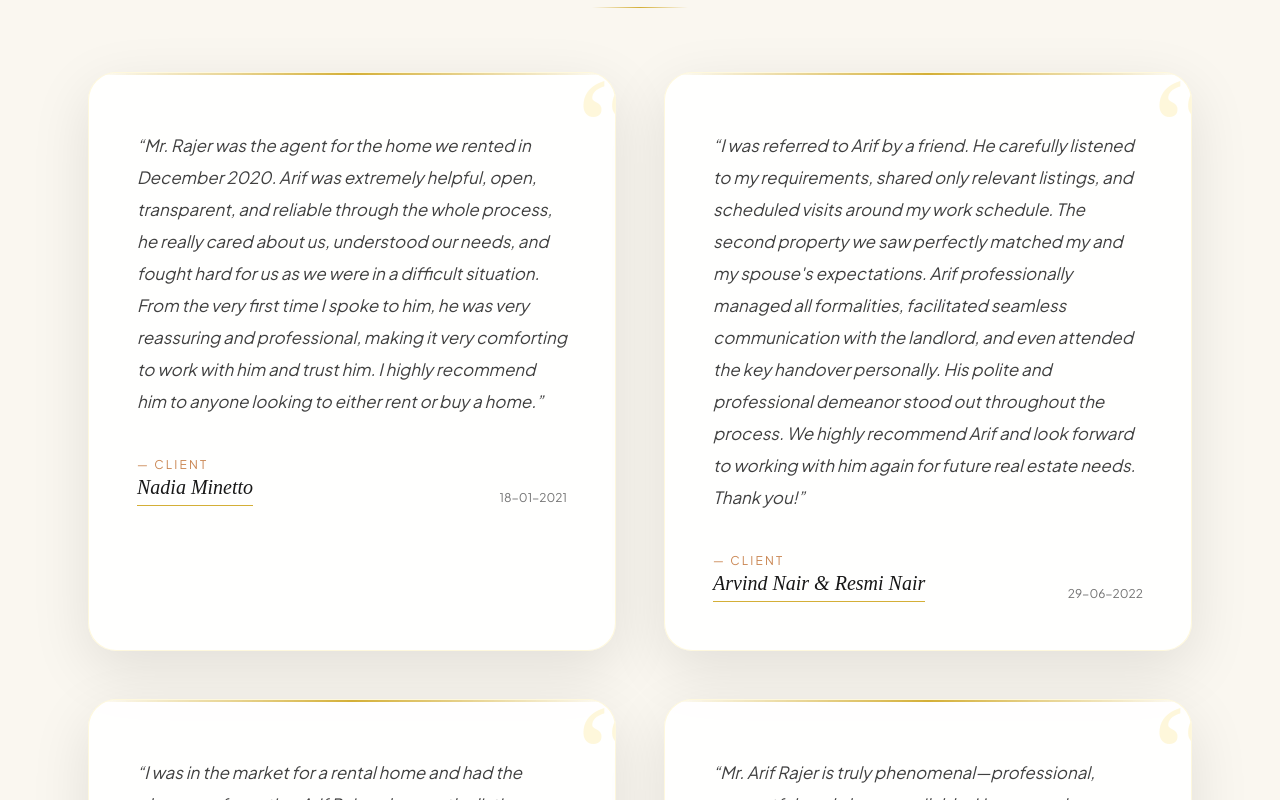
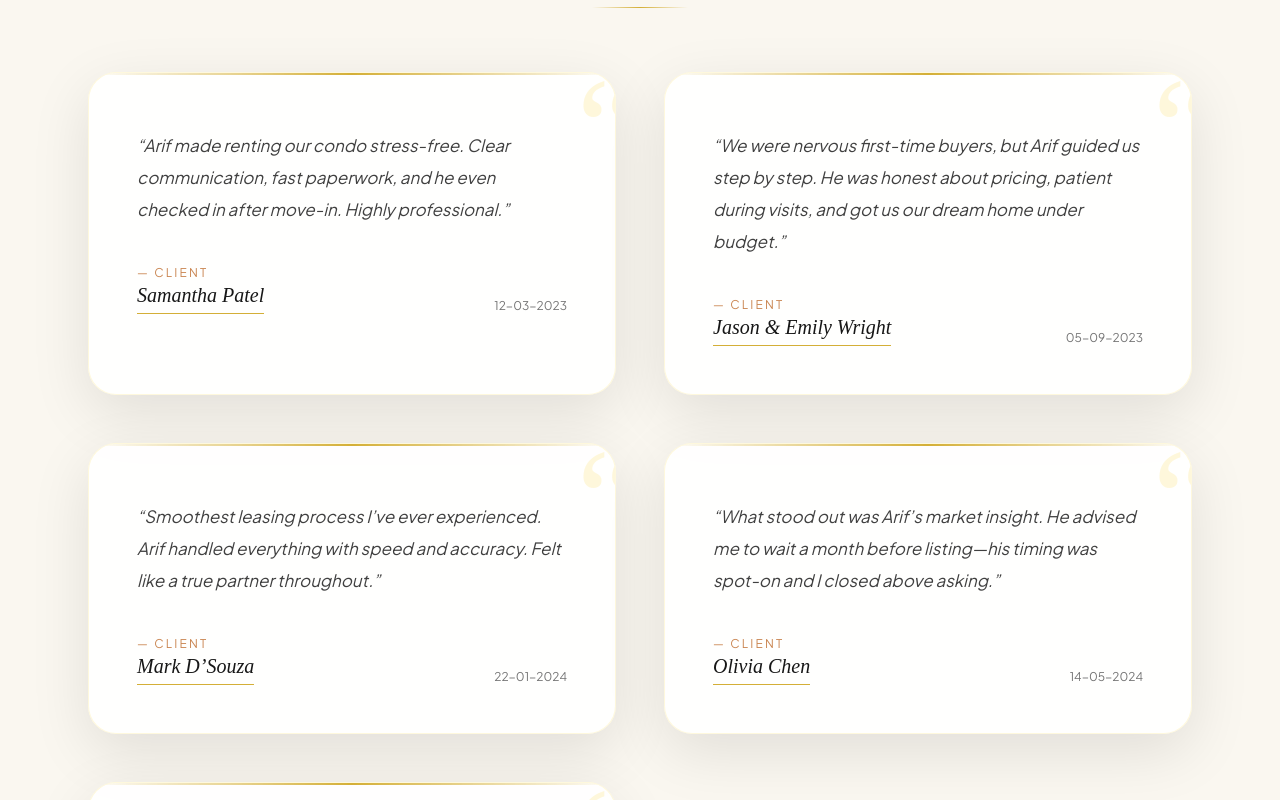
Before and after one commit to prem-quety/Arif-Realtor, a Next.js app: page / in a window 1280 px wide. Shown: the part 9000-9800 px from the top of the page. Built offline with nearby package versions, Linux system fonts and the light colour scheme.

Commit message:
Update page.tsx

```diff
--- a/src/components/Testimonials/page.tsx
+++ b/src/components/Testimonials/page.tsx
@@ -5,33 +5,34 @@ import { Quote } from "lucide-react";
 
 const testimonials = [
   {
-    name: "Nadia Minetto",
-    date: "18-01-2021",
+    name: "Samantha Patel",
+    date: "12-03-2023",
     statement:
-      "Mr. Rajer was the agent for the home we rented in December 2020. Arif was extremely helpful, open, transparent, and reliable through the whole process, he really cared about us, understood our needs, and fought hard for us as we were in a difficult situation. From the very first time I spoke to him, he was very reassuring and professional, making it very comforting to work with him and trust him. I highly recommend him to anyone looking to either rent or buy a home.",
+      "Arif made renting our condo stress-free. Clear communication, fast paperwork, and he even checked in after move-in. Highly professional.",
   },
   {
-    name: "Arvind Nair & Resmi Nair",
-    date: "29-06-2022",
+    name: "Jason & Emily Wright",
+    date: "05-09-2023",
     statement:
-      "I was referred to Arif by a friend. He carefully listened to my requirements, shared only relevant listings, and scheduled visits around my work schedule. The second property we saw perfectly matched my and my spouse's expectations. Arif professionally managed all formalities, facilitated seamless communication with the landlord, and even attended the key handover personally. His polite and professional demeanor stood out throughout the process. We highly recommend Arif and look forward to working with him again for future real estate needs. Thank you!",
+      "We were nervous first-time buyers, but Arif guided us step by step. He was honest about pricing, patient during visits, and got us our dream home under budget.",
   },
   {
-    name: "Darren Griffiths",
-    date: "13-09-2022",
+    name: "Mark D’Souza",
+    date: "22-01-2024",
     statement:
-      "I was in the market for a rental home and had the pleasure of meeting Arif Rajer who was the listing agent. Arif was extremely accommodating and negotiated with the homeowner on my behalf which resulted in favorable lease terms. Customer service was both prompt and professional. I couldn't have asked for a better experience.",
+      "Smoothest leasing process I’ve ever experienced. Arif handled everything with speed and accuracy. Felt like a true partner throughout.",
   },
   {
-    name: "Ashfaq Mohammed",
+    name: "Olivia Chen",
+    date: "14-05-2024",
     statement:
-      "Mr. Arif Rajer is truly phenomenal—professional, respectful, and always available. He responds promptly, respects client preferences, and provides insightful recommendations backed by detailed analysis. In early 2022, I was ready to buy my first home, but he advised me to wait, predicting a market drop by June. His insight proved accurate, and I saved significantly by purchasing then. Arif went above and beyond, even traveling multiple times between Cambridge and Kingston to help me find my dream home. Thanks to his dedication, I bought a wonderful property in a prime location. I’m deeply grateful and highly recommend Mr. Arif Rajer for all your real estate needs.",
+      "What stood out was Arif’s market insight. He advised me to wait a month before listing—his timing was spot-on and I closed above asking.",
   },
   {
-    name: "Shariq",
-    date: "14-07-2022",
+    name: "Ravi Sharma",
+    date: "02-11-2024",
     statement:
-      "Thank you for your help and support in purchasing and renting my property. You made the process seamless by providing detailed explanations, guiding me step by step, and assisting with essential tasks like connecting with a lawyer. Your professionalism and dedication were evident throughout. I wouldn’t hesitate to recommend you to anyone seeking honest and reliable real estate assistance. Thank you again.",
+      "Arif was always available, from late-night calls to early morning showings. A rare mix of professionalism and genuine care.",
   },
 ];
 
```
